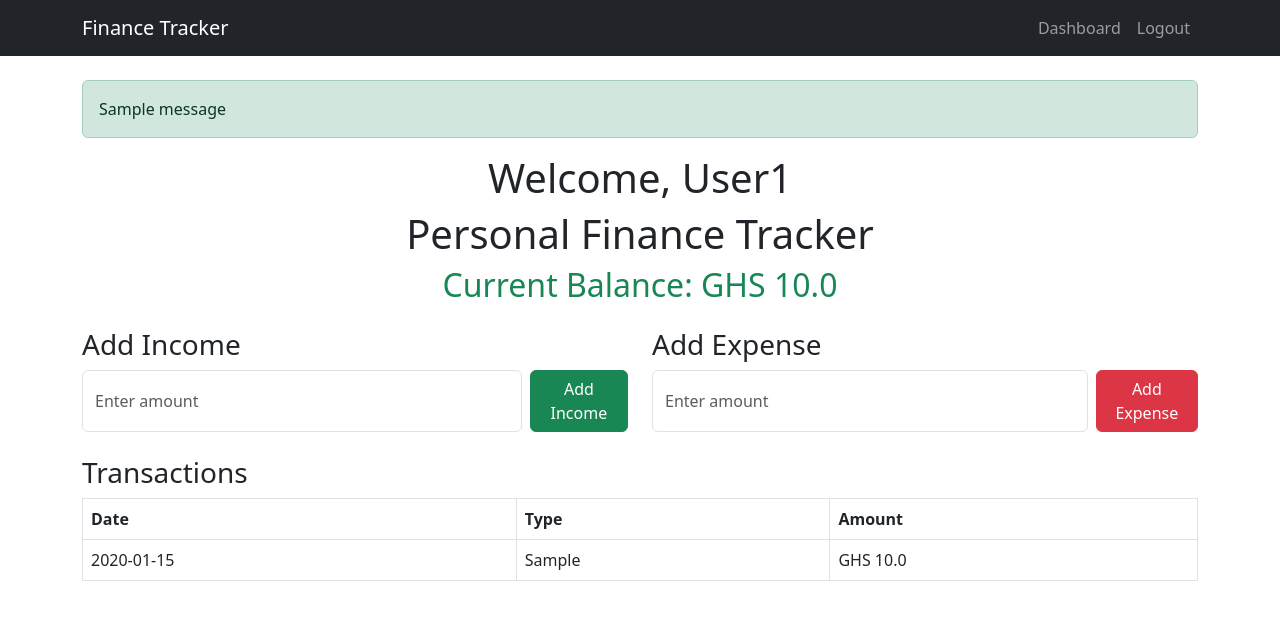
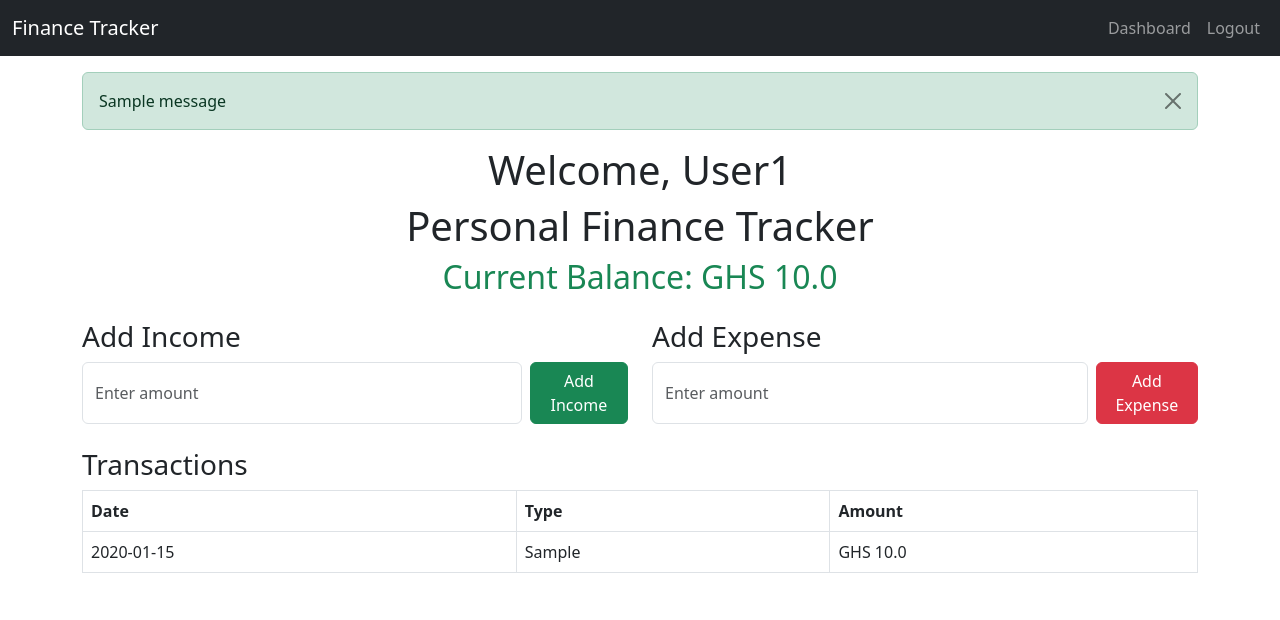
Before and after one commit to isaac-danso-asiedu/finance-tracker, a Flask app: page /dashboard in a window 1280 px wide. Shown: the top 620 px of the page. Run offline with Flask 3, Linux system fonts and the light colour scheme; the first user in the database is signed in; tables that the repository leaves empty hold one stand-in row (Sample ...); one stand-in notice (Sample message) is shown.

Commit message:
Update base.html

```diff
--- a/templates/base.html
+++ b/templates/base.html
@@ -4,39 +4,63 @@
 <head>
     <meta charset="UTF-8">
     <meta name="viewport" content="width=device-width, initial-scale=1.0">
-    <title>{% block title %}Finance Tracker{% endblock %}</title>
-    <link rel="stylesheet" href="https://cdn.jsdelivr.net/npm/bootstrap@5.3.0/dist/css/bootstrap.min.css">
+    <title>Finance Tracker - {% block title %}{% endblock %}</title>
+    <!-- Bootstrap CSS -->
+    <link href="https://cdn.jsdelivr.net/npm/bootstrap@5.3.0/dist/css/bootstrap.min.css" rel="stylesheet">
 </head>
 
 <body>
+    <!-- Responsive Navbar -->
     <nav class="navbar navbar-expand-lg navbar-dark bg-dark">
-        <div class="container">
+        <div class="container-fluid">
             <a class="navbar-brand" href="{{ url_for('home') }}">Finance Tracker</a>
-            <div class="collapse navbar-collapse">
+            <button class="navbar-toggler" type="button" data-bs-toggle="collapse" data-bs-target="#navbarNav"
+                aria-controls="navbarNav" aria-expanded="false" aria-label="Toggle navigation">
+                <span class="navbar-toggler-icon"></span>
+            </button>
+            <div class="collapse navbar-collapse" id="navbarNav">
                 <ul class="navbar-nav ms-auto">
                     {% if current_user.is_authenticated %}
-                    <li class="nav-item"><a class="nav-link" href="{{ url_for('dashboard') }}">Dashboard</a></li>
-                    <li class="nav-item"><a class="nav-link" href="{{ url_for('logout') }}">Logout</a></li>
+                    <li class="nav-item">
+                        <a class="nav-link" href="{{ url_for('dashboard') }}">Dashboard</a>
+                    </li>
+                    <li class="nav-item">
+                        <a class="nav-link" href="{{ url_for('logout') }}">Logout</a>
+                    </li>
                     {% else %}
-                    <li class="nav-item"><a class="nav-link" href="{{ url_for('login') }}">Login</a></li>
-                    <li class="nav-item"><a class="nav-link" href="{{ url_for('register') }}">Register</a></li>
+                    <li class="nav-item">
+                        <a class="nav-link" href="{{ url_for('login') }}">Login</a>
+                    </li>
+                    <li class="nav-item">
+                        <a class="nav-link" href="{{ url_for('register') }}">Register</a>
+                    </li>
                     {% endif %}
                 </ul>
             </div>
         </div>
     </nav>
 
-    <div class="container mt-4">
-        {% with messages = get_flashed_messages(with_categories=True) %}
+    <!-- Flash Messages -->
+    <div class="container mt-3">
+        {% with messages = get_flashed_messages(with_categories=true) %}
         {% if messages %}
         {% for category, message in messages %}
-        <div class="alert alert-{{ category }}">{{ message }}</div>
+        <div class="alert alert-{{ category }} alert-dismissible fade show" role="alert">
+            {{ message }}
+            <button type="button" class="btn-close" data-bs-dismiss="alert" aria-label="Close"></button>
+        </div>
         {% endfor %}
         {% endif %}
         {% endwith %}
+    </div>
 
+    <!-- Main Content -->
+    <div class="container">
         {% block content %}{% endblock %}
     </div>
+
+    <!-- Bootstrap JS (for navbar toggle) -->
+    <script src="https://cdn.jsdelivr.net/npm/bootstrap@5.3.0/dist/js/bootstrap.bundle.min.js"></script>
 </body>
 
 </html>
```
